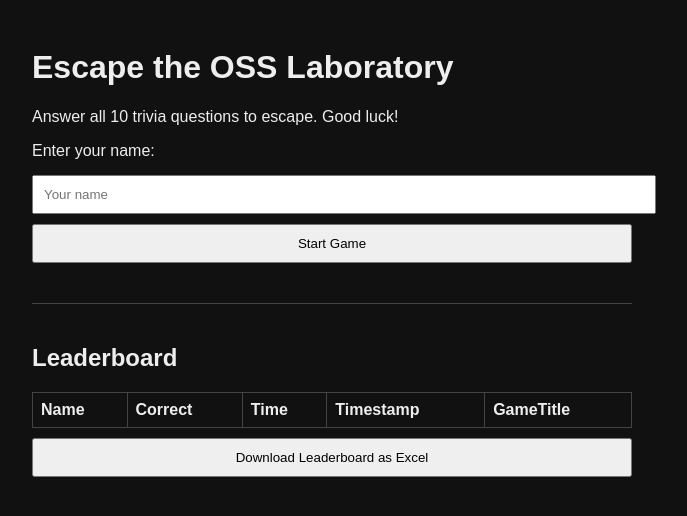
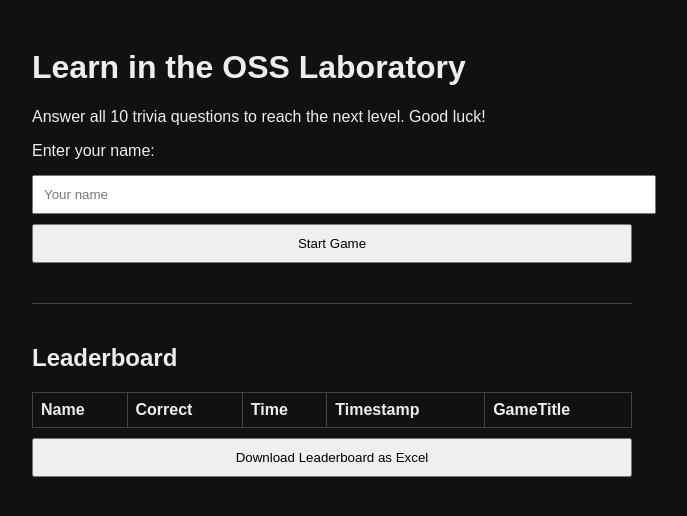
Before and after one commit to RT614/Next-Gen, a plain HTML site: page index.html in a window 1280 px wide. Shown: the whole page, without its empty margins (308-995 px from the left). Drawn offline with Linux system fonts and the light colour scheme.

Commit message:
Update index.html

```diff
--- a/index.html
+++ b/index.html
@@ -17,8 +17,8 @@
 </head>
 <body>
     <div class="container">
-        <h1>Escape the OSS Laboratory</h1>
-        <p>Answer all 10 trivia questions to escape. Good luck!</p>
+        <h1>Learn in the OSS Laboratory</h1>
+        <p>Answer all 10 trivia questions to reach the next level. Good luck!</p>
 
         <div id="game">
             <label for="playerName">Enter your name:</label>
```
